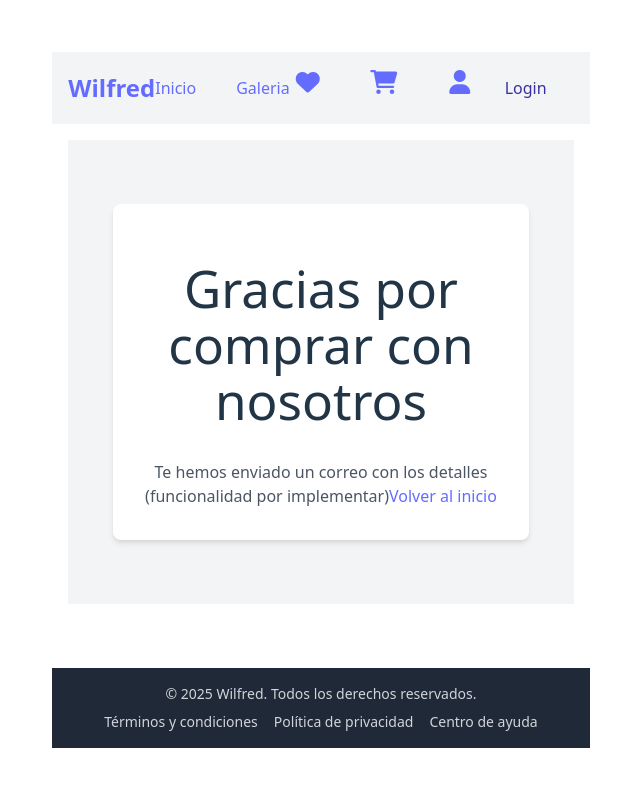
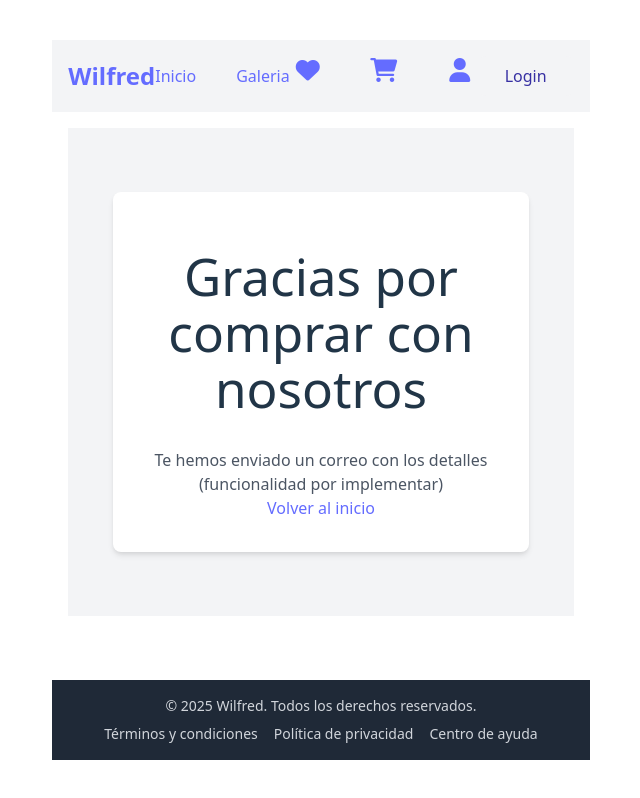
Before and after one commit to TheGreySam/ProyectoFinalG74, a React (Vite) app in the folder frontend/proyectofinal-g74-frontend/: page /Gracias in a window 1280 px wide. Shown: the whole page, without its empty margins (319-959 px from the left). Built offline with nearby package versions, Linux system fonts and the light colour scheme.

Commit message:
Update Thanks.jsx

```diff
--- a/frontend/proyectofinal-g74-frontend/src/views/Thanks.jsx
+++ b/frontend/proyectofinal-g74-frontend/src/views/Thanks.jsx
@@ -11,11 +11,12 @@ export default function Thanks() {
                     <h1 class="text-center mb-8">Gracias por comprar con nosotros</h1>
                     <p class="text-gray-600">
                         Te hemos enviado un correo con los detalles (funcionalidad por implementar)
-                        <Link to="/Register" class="hover:text-blue-200 transition" >
+
+
+                    </p>
+                    <Link to="/Register" class="hover:text-blue-200 transition p-4" >
                             Volver al inicio
                         </Link>
-
-                    </p>
                 </div>
             </div>
         </div>
```
